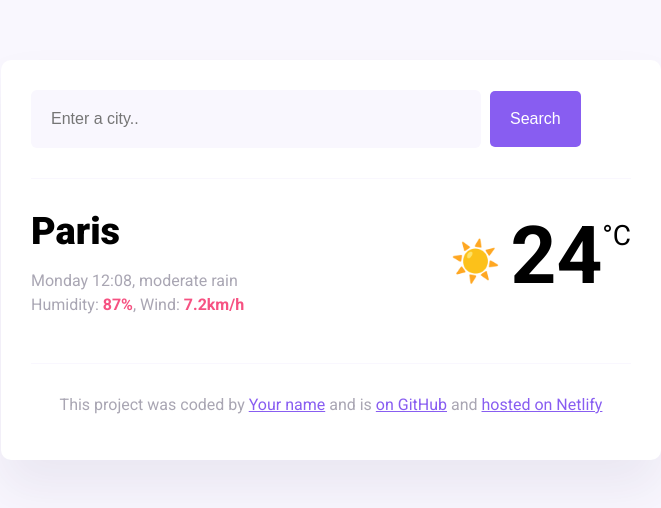
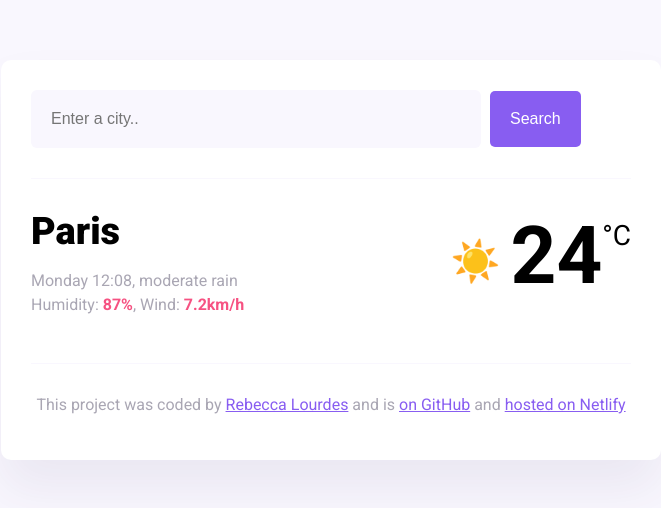
Before and after one commit to Rebecca86/weather_app, a plain HTML site: page index.html in a window 1280 px wide. Shown: the whole page, without its empty margins (309-970 px from the left). Drawn offline with nearby package versions, Linux system fonts and the light colour scheme.

Commit message:
Edit the name on footer

```diff
--- a/index.html
+++ b/index.html
@@ -47,7 +47,9 @@
       <footer>
         <p>
           This project was coded by
-          <a href="https://github.com/Rebecca86" target="_blank">Your name</a>
+          <a href="https://github.com/Rebecca86" target="_blank"
+            >Rebecca Lourdes</a
+          >
           and is
           <a href="https://github.com/Rebecca86/weather_app" target="_blank">
             on GitHub</a
```
